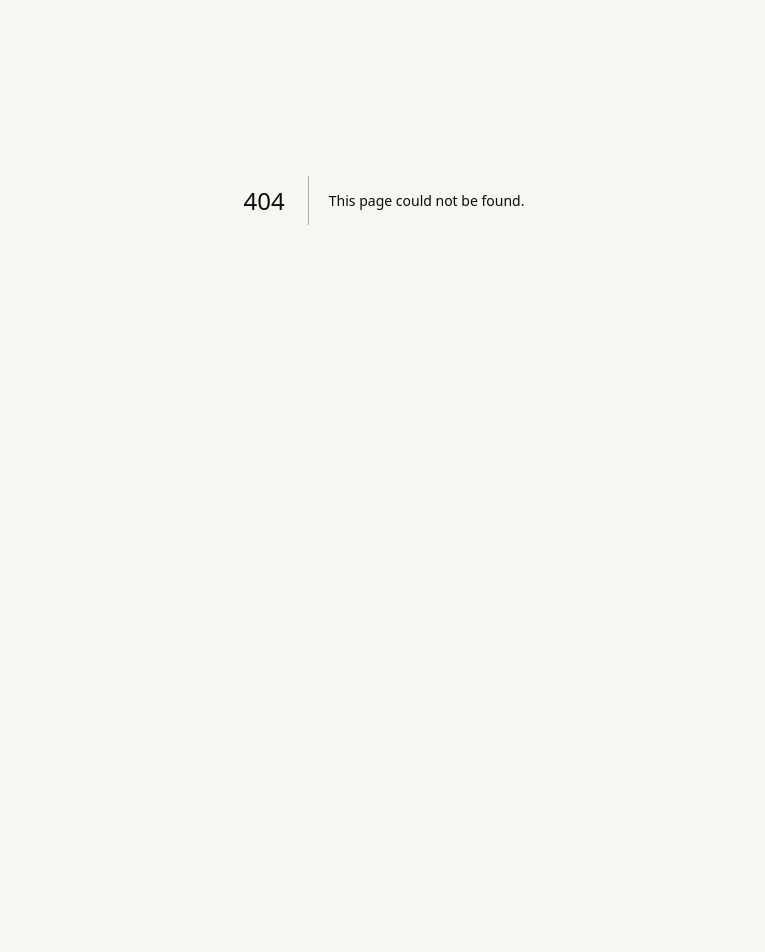
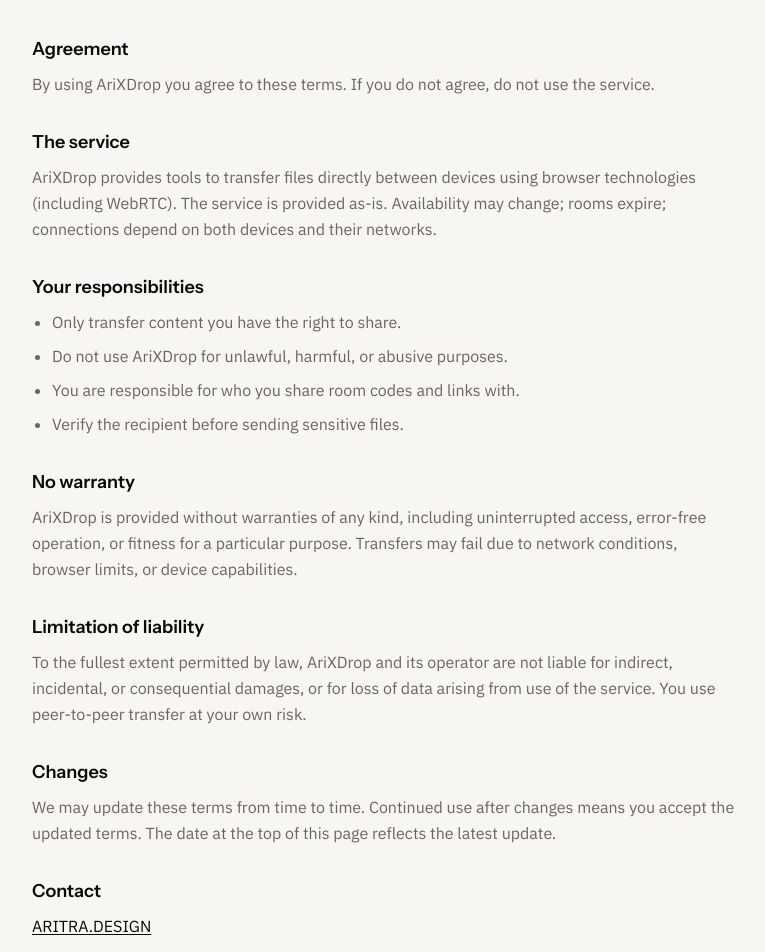
Before and after one commit to ariX08/arixdrop, a Next.js app: page /terms in a window 1280 px wide. Before the commit this address had no page. Shown: the part 200-1152 px from the top of the page, without its empty margins (256-1021 px from the left). Before the commit the page ends 800 px from the top, so only its background shows below. Built offline with nearby package versions, Linux system fonts and the light colour scheme.

Commit message:
Add Terms & conditions page

```diff
--- /dev/null
+++ b/src/app/terms/page.tsx
@@ -0,0 +1,91 @@
+import { Header } from "@/components/Header";
+import { Footer } from "@/components/Footer";
+
+export const metadata = {
+  title: "Terms & conditions — AriXDrop",
+  description: "Terms of use for AriXDrop peer-to-peer file transfer.",
+};
+
+export default function TermsPage() {
+  return (
+    <>
+      <Header />
+      <main className="flex-1 max-w-3xl mx-auto px-5 sm:px-8 py-12 sm:py-16">
+        <h1 className="font-display font-semibold text-3xl tracking-tight text-ink">
+          Terms & conditions
+        </h1>
+        <p className="text-sm text-muted mt-2">Last updated: 15 September 2026</p>
+
+        <div className="mt-10 space-y-8 text-muted leading-relaxed">
+          <section>
+            <h2 className="font-display font-semibold text-lg text-ink mb-2">Agreement</h2>
+            <p>
+              By using AriXDrop you agree to these terms. If you do not agree, do not use the
+              service.
+            </p>
+          </section>
+
+          <section>
+            <h2 className="font-display font-semibold text-lg text-ink mb-2">The service</h2>
+            <p>
+              AriXDrop provides tools to transfer files directly between devices using browser
+              technologies (including WebRTC). The service is provided as-is. Availability may
+              change; rooms expire; connections depend on both devices and their networks.
+            </p>
+          </section>
+
+          <section>
+            <h2 className="font-display font-semibold text-lg text-ink mb-2">Your responsibilities</h2>
+            <ul className="list-disc pl-5 space-y-2">
+              <li>Only transfer content you have the right to share.</li>
+              <li>Do not use AriXDrop for unlawful, harmful, or abusive purposes.</li>
+              <li>You are responsible for who you share room codes and links with.</li>
+              <li>Verify the recipient before sending sensitive files.</li>
+            </ul>
+          </section>
+
+          <section>
+            <h2 className="font-display font-semibold text-lg text-ink mb-2">No warranty</h2>
+            <p>
+              AriXDrop is provided without warranties of any kind, including uninterrupted access,
+              error-free operation, or fitness for a particular purpose. Transfers may fail due to
+              network conditions, browser limits, or device capabilities.
+            </p>
+          </section>
+
+          <section>
+            <h2 className="font-display font-semibold text-lg text-ink mb-2">Limitation of liability</h2>
+            <p>
+              To the fullest extent permitted by law, AriXDrop and its operator are not liable for
+              indirect, incidental, or consequential damages, or for loss of data arising from use
+              of the service. You use peer-to-peer transfer at your own risk.
+            </p>
+          </section>
+
+          <section>
+            <h2 className="font-display font-semibold text-lg text-ink mb-2">Changes</h2>
+            <p>
+              We may update these terms from time to time. Continued use after changes means you
+              accept the updated terms. The date at the top of this page reflects the latest update.
+            </p>
+          </section>
+
+          <section>
+            <h2 className="font-display font-semibold text-lg text-ink mb-2">Contact</h2>
+            <p>
+              <a
+                href="https://arix.faltuworkonly91.workers.dev"
+                className="text-ink underline underline-offset-2"
+                target="_blank"
+                rel="noopener noreferrer"
+              >
+                ARITRA.DESIGN
+              </a>
+            </p>
+          </section>
+        </div>
+      </main>
+      <Footer />
+    </>
+  );
+}
```
